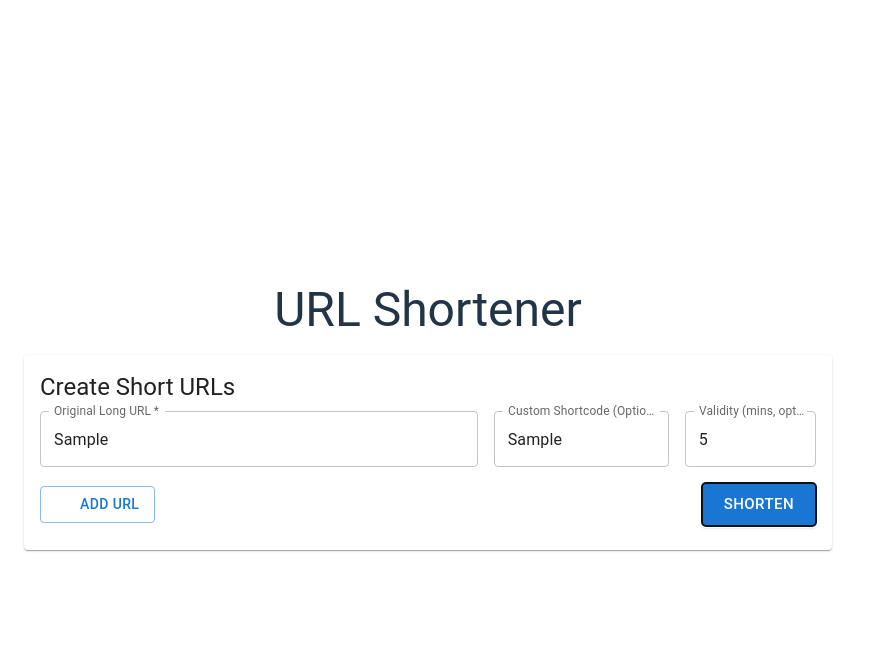
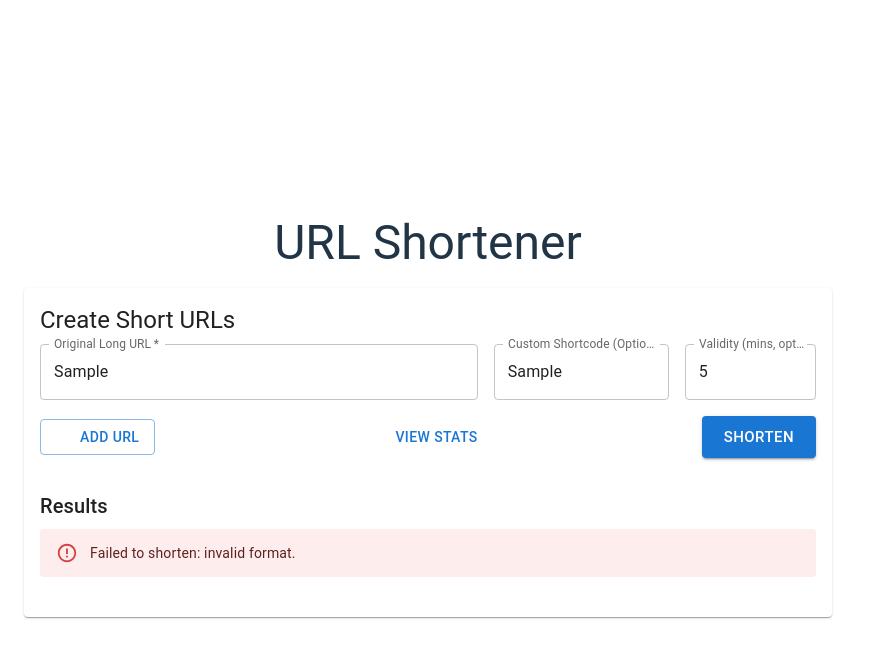
Before and after one commit to Kshitij-0710/22WU0101132, a React (Vite) app in the folder Frontend Test Submission/app/: page / in a window 1280 px wide. Both pictures are taken after typing "Sample", "Sample", "5" into the empty fields and a click on the button "SHORTEN". Shown: the top 658 px of the page, without its empty margins (0-873 px from the left). Built offline with nearby package versions, Linux system fonts and the light colour scheme; no server answers; some icons are missing.

Commit message:
added api to shortner pages

```diff
--- a/Frontend Test Submission/app/src/views/shortnerpage.jsx
+++ b/Frontend Test Submission/app/src/views/shortnerpage.jsx
@@ -1,8 +1,10 @@
-// In src/pages/ShortenerPage.jsx
+import React, { useState } from 'react';
+import { Box, TextField, Button, Card, CardContent, Typography, IconButton, CircularProgress, Link, Alert } from '@mui/material';
+import AddCircleOutlineIcon from '@mui/icons-material/AddCircleOutline';
+import { useLogger } from '../logging/logger';
+import { Link as RouterLink } from 'react-router-dom';
 
-import React, { useState } from 'react';
-import { Box, TextField, Button, Card, CardContent, Typography, IconButton } from '@mui/material';
-import AddCircleOutlineIcon from '@mui/icons-material/AddCircleOutline';
+const API_BASE_URL = 'http://127.0.0.1:8000';
 
 const UrlInputRow = ({ id, value, onChange }) => {
   return (
@@ -37,18 +39,15 @@ const UrlInputRow = ({ id, value, onChange }) => {
   );
 };
 
-
 const ShortenerPage = () => {
   const [urlRows, setUrlRows] = useState([{ id: 1, url: '', shortcode: '', validity: '' }]);
+  const [results, setResults] = useState([]);
+  const [loading, setLoading] = useState(false);
+  const { log } = useLogger();
 
   const handleInputChange = (id, event) => {
     const { name, value } = event.target;
-    const newRows = urlRows.map(row => {
-      if (row.id === id) {
-        return { ...row, [name]: value };
-      }
-      return row;
-    });
+    const newRows = urlRows.map(row => (row.id === id ? { ...row, [name]: value } : row));
     setUrlRows(newRows);
   };
 
@@ -58,9 +57,57 @@ const ShortenerPage = () => {
     }
   };
 
-  const handleSubmit = (event) => {
+  const handleSubmit = async (event) => {
     event.preventDefault();
-    console.log("Submitting:", urlRows);
+    setLoading(true);
+    setResults([]);
+    log('info', 'component', 'URL shortening started');
+
+    const promises = urlRows.map(async (row) => {
+
+      try {
+        new URL(row.url);
+      } catch (_) {
+        log('warn', 'validation', `invalid format: ${row.url}`);
+        return { id: row.id, error: 'invalid format.' };
+      }
+
+      const body = { url: row.url };
+      if (row.shortcode) body.shortcode = row.shortcode;
+      if (row.validity) body.validity = parseInt(row.validity, 10);
+
+      try {
+        const response = await fetch(`${API_BASE_URL}/shorturls/`, {
+          method: 'POST',
+          headers: { 'Content-Type': 'application/json' },
+          body: JSON.stringify(body),
+        });
+
+        const data = await response.json();
+
+        if (!response.ok) {
+          throw new Error(data.error || `HTTP error status: ${response.status}`);
+        }
+
+        log('info', 'api', `successfully shortened ${row.url}`);
+
+        const existingShortcodes = JSON.parse(localStorage.getItem('shortcodes') || '[]');
+        const shortcode = data.shortLink.split('/').pop();
+        if (!existingShortcodes.includes(shortcode)) {
+          localStorage.setItem('shortcodes', JSON.stringify([...existingShortcodes, shortcode]));
+        }
+
+        return { id: row.id, ...data };
+
+      } catch (error) {
+        log('error', 'api', `Failed to shorten ${row.url}: ${error.message}`);
+        return { id: row.id, error: error.message };
+      }
+    });
+
+    const settledResults = await Promise.all(promises);
+    setResults(settledResults.filter(Boolean));
+    setLoading(false);
   };
 
   return (
@@ -71,34 +118,42 @@ const ShortenerPage = () => {
         </Typography>
         <form onSubmit={handleSubmit}>
           {urlRows.map(row => (
-            <UrlInputRow
-              key={row.id}
-              id={row.id}
-              value={row}
-              onChange={handleInputChange}
-            />
+            <UrlInputRow key={row.id} id={row.id} value={row} onChange={handleInputChange} />
           ))}
           <Box display="flex" justifyContent="space-between" alignItems="center" mt={2}>
-            <Button
-              variant="outlined"
-              onClick={addRow}
-              disabled={urlRows.length >= 5}
-              startIcon={<AddCircleOutlineIcon />}
-            >
+            <Button variant="outlined" onClick={addRow} disabled={urlRows.length >= 5} startIcon={<AddCircleOutlineIcon />}>
               Add URL
             </Button>
-            <Button
-              type="submit"
-              variant="contained"
-              color="primary"
-              size="large"
-            >
-              Shorten
+            <Button component={RouterLink} to="/stats" sx={{ ml: 2 }}>
+              View Stats
+            </Button>
+            <Button type="submit" variant="contained" color="primary" size="large" disabled={loading}>
+              {loading ? <CircularProgress size={24} /> : 'Shorten'}
             </Button>
           </Box>
         </form>
+
+        {results.length > 0 && (
+          <Box mt={4}>
+            <Typography variant="h6" gutterBottom>Results</Typography>
+            {results.map(result => (
+              <Box key={result.id} mb={2}>
+                {result.error ? (
+                  <Alert severity="error">Failed to shorten: {result.error}</Alert>
+                ) : (
+                  <Alert severity="success">
+                    Short Link: <Link href={result.shortLink} target="_blank" rel="noopener">{result.shortLink}</Link>
+                    {' - '}
+                    Expires at: {new Date(result.expiry).toLocaleString()}
+                  </Alert>
+                )}
+              </Box>
+            ))}
+          </Box>
+        )}
       </CardContent>
     </Card>
+
   );
 };
 
```
